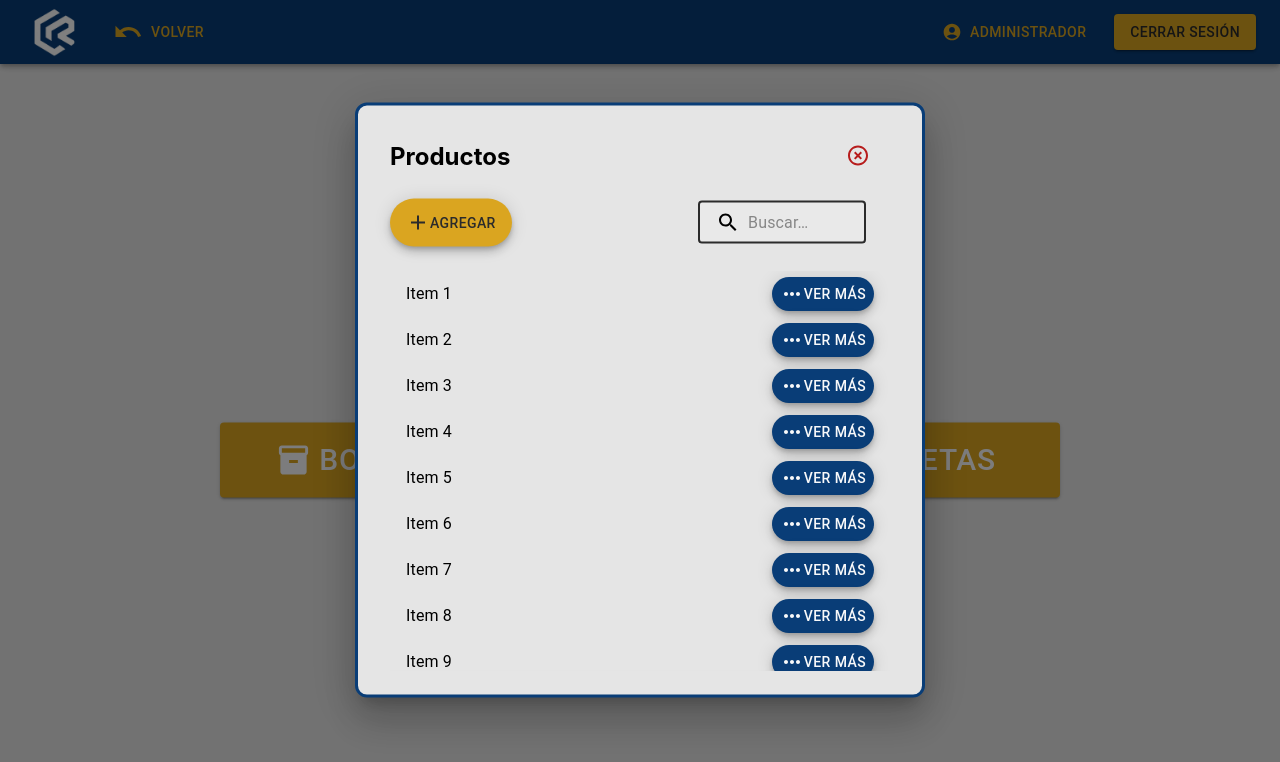
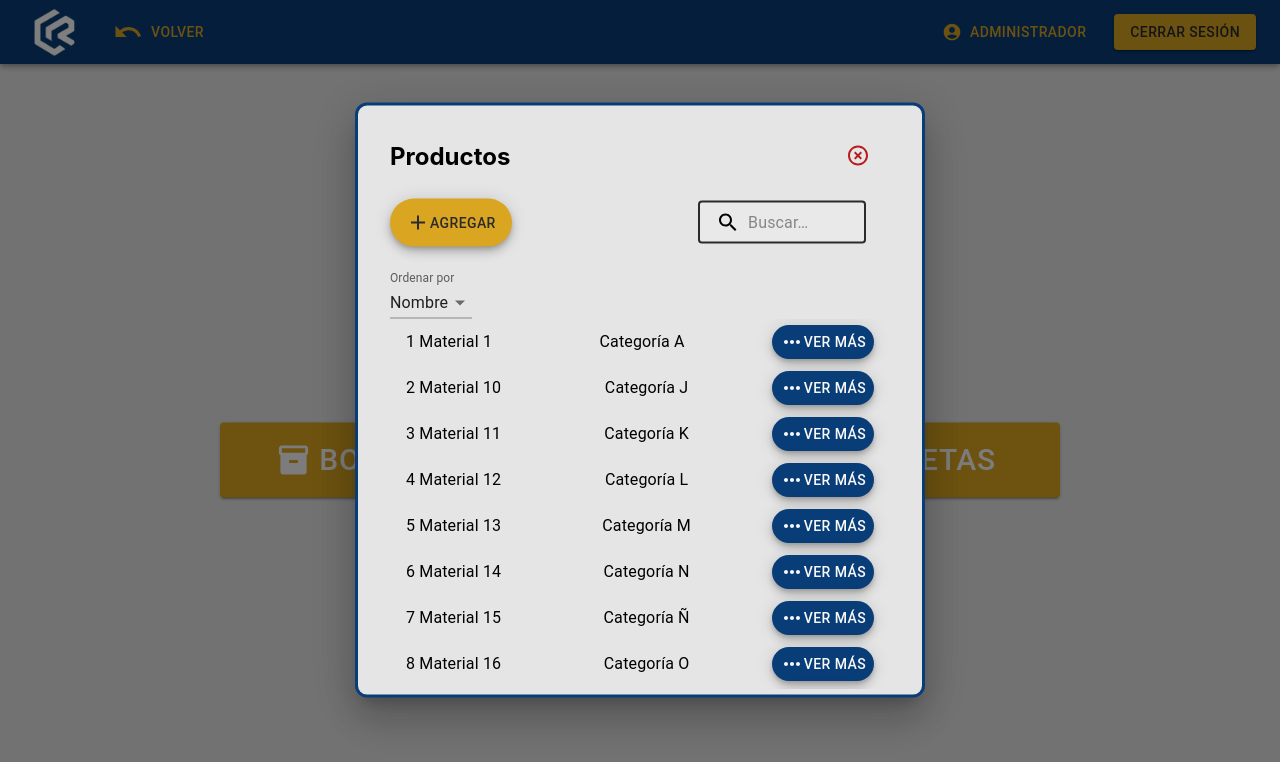
Before and after one commit to MatricSous/ProyectoTics2, a React (Create React App) app in the folder proyectotics/: page /LandingProduccion in a window 1280 px wide. Both pictures are taken after a click on the button "PRODUCTOS". Shown: the top 762 px of the page. Built offline with nearby package versions, Linux system fonts and the light colour scheme.

Commit message:
Modals de producción

```diff
--- a/proyectotics/src/components/Modals/productos.js
+++ b/proyectotics/src/components/Modals/productos.js
@@ -20,6 +20,8 @@ import {
     NativeSelect,
     FormControlLabel,
     Checkbox,
+    MenuItem,
+    Select
 } from '@mui/material';
 import { FixedSizeList } from 'react-window';
 import AddIcon from '@mui/icons-material/Add';
@@ -96,22 +98,48 @@ const StyledInputBase = styled(InputBase)(({ theme }) => ({
 
 
 //Lista de materiales
-function renderRow(props) {
-    const { index, style, handleDetailOpen } = props;
 
+// Simulación de datos
+const materiales = [
+    { id: 1, nombre: "Material 1", categoria: "Categoría A" },
+    { id: 2, nombre: "Material 2", categoria: "Categoría B" },
+    { id: 3, nombre: "Material 3", categoria: "Categoría C" },
+    { id: 4, nombre: "Material 4", categoria: "Categoría D" },
+    { id: 5, nombre: "Material 5", categoria: "Categoría E" },
+    { id: 6, nombre: "Material 6", categoria: "Categoría F" },
+    { id: 7, nombre: "Material 7", categoria: "Categoría G" },
+    { id: 8, nombre: "Material 8", categoria: "Categoría H" },
+    { id: 9, nombre: "Material 9", categoria: "Categoría I" },
+    { id: 10, nombre: "Material 10", categoria: "Categoría J" },
+    { id: 11, nombre: "Material 11", categoria: "Categoría K" },
+    { id: 12, nombre: "Material 12", categoria: "Categoría L" },
+    { id: 13, nombre: "Material 13", categoria: "Categoría M" },
+    { id: 14, nombre: "Material 14", categoria: "Categoría N" },
+    { id: 15, nombre: "Material 15", categoria: "Categoría Ñ" },
+    { id: 16, nombre: "Material 16", categoria: "Categoría O" },
+    { id: 17, nombre: "Material 17", categoria: "Categoría P" },
+    { id: 18, nombre: "Material 18", categoria: "Categoría Q" },
+    { id: 19, nombre: "Material 19", categoria: "Categoría R" },
+    { id: 20, nombre: "Material 20", categoria: "Categoría S" },
+];
+
+function renderRow(index, material, style, handleDetailOpen){
+//function renderRow(props) {
+    //const { index, style, handleDetailOpen } = props;
     return (
         <ListItem
             style={style}
-            key={index}
+            key={material.id}
             component="div"
             disablePadding
             secondaryAction={
-                <Fab aria-label="comment" size="small" variant="extended" onClick={() => handleDetailOpen(index)} color='azulamarillo'>
+                <Fab aria-label="comment" size="small" variant="extended" onClick={() => handleDetailOpen(material)} color='azulamarillo'>
                     <MoreHorizIcon/> Ver más
                 </Fab>
             }>
             <ListItemButton>
-                <ListItemText primary={`Item ${index + 1}`} />
+                <ListItemText primary={`${index + 1} ${material.nombre}`} />
+                <ListItemText style={{paddingRight: 50}} primary={`${material.categoria}`} />
             </ListItemButton>
         </ListItem>
 
@@ -597,14 +625,21 @@ function ChildModal({ open, handleClose }) {
         }
     };
 
+    const handleGuardar = async () => {
+        //const nuevoMaterial = { familia, clase, discontinuado, secompra, sevende }; //arreglarlo con la base
+        // Simulación de guardado en base de datos
+        //await guardarEnBaseDeDatos(nuevoMaterial); // Reemplaza esta función con la integración
+        setShowSaveMessage(true); // Muestra mensaje de guardado exitoso
+    };
+
     const handleNext = () => {
         if (value === 'info') {
             setValue('precio');
         } else if (value === 'precio'){
             setValue('stock');
         } else {
-            setShowSaveMessage(true);
-            setTimeout(() => setShowSaveMessage(false), 3000); // Oculta el mensaje después de 3 segundos
+            handleGuardar();
+            setTimeout(() => handleClose, 3000); // Oculta el mensaje después de 3 segundos
         }
     };
 
@@ -732,6 +767,30 @@ export default function NestedModal({open, handleClose}) {
     const handleDetailOpen = () => setDetailOpen(true);
     const handleDetailClose = () => setDetailOpen(false);
 
+    const [ordenarPor, setOrdenarPor] = useState('nombre');
+    const ordenarMateriales = (materiales) => {
+        return [...materiales].sort((a, b) => {
+            if (ordenarPor === 'nombre') {
+                return a.nombre.localeCompare(b.nombre);
+            } else if (ordenarPor === 'categoria') {
+                return a.categoria.localeCompare(b.categoria);
+            }
+            return 0;
+        });
+    };
+
+    const [busqueda, setBusqueda] = useState('');
+    const materialesFiltrados = materiales.filter(
+        (material) =>
+            material.nombre.toLowerCase().includes(busqueda.toLowerCase()) ||
+            material.categoria.toLowerCase().includes(busqueda.toLowerCase())
+    );
+    const handleChangeBusqueda = (event) => {
+        setBusqueda(event.target.value);
+    };
+
+    const materialesOrdenados = ordenarMateriales(materialesFiltrados);
+
   return (
     <div>
       <Modal
@@ -768,6 +827,8 @@ export default function NestedModal({open, handleClose}) {
                             </SearchIconWrapper>
                             <StyledInputBase
                                 placeholder="Buscar…"
+                                value={busqueda}
+                                onChange={handleChangeBusqueda}
                                 inputProps={{ 'aria-label': 'search' }}
                             />
                         </Search>
@@ -778,19 +839,33 @@ export default function NestedModal({open, handleClose}) {
             <Box
                 sx={{ width: '100%', marginTop:2, height: 400, maxWidth: 500, bgcolor: '#e5e5e5' }}
             >
+                <FormControl variant="standard">
+                    <InputLabel htmlFor="ordenar-select">Ordenar por</InputLabel>
+                    <Select
+                        value={ordenarPor}
+                        onChange={(e) => setOrdenarPor(e.target.value)}
+                        inputProps={{ id: 'ordenar-select' }}
+                    >
+                        <MenuItem value="nombre">Nombre</MenuItem>
+                        <MenuItem value="categoria">Categoría</MenuItem>
+                    </Select>
+                </FormControl>
+
                 <FixedSizeList
-                    height={400}
+                    height={370}
                     width={500}
                     itemSize={46}
-                    itemCount={200}
+                    itemCount={materialesOrdenados.length}
                     overscanCount={5}
                 >
+
                     {({ index, style }) => (
-                        renderRow({
+                        renderRow(
                             index,
+                            materialesOrdenados[index],
                             style,
                             handleDetailOpen
-                        })
+                        )
                     )}
 
                 </FixedSizeList>
@@ -802,3 +877,11 @@ export default function NestedModal({open, handleClose}) {
     </div>
   );
 }
+
+//{({ index, style }) => (
+//    renderRow({
+//        index,
+//        style,
+//        handleDetailOpen
+//    })
+//)}
```
